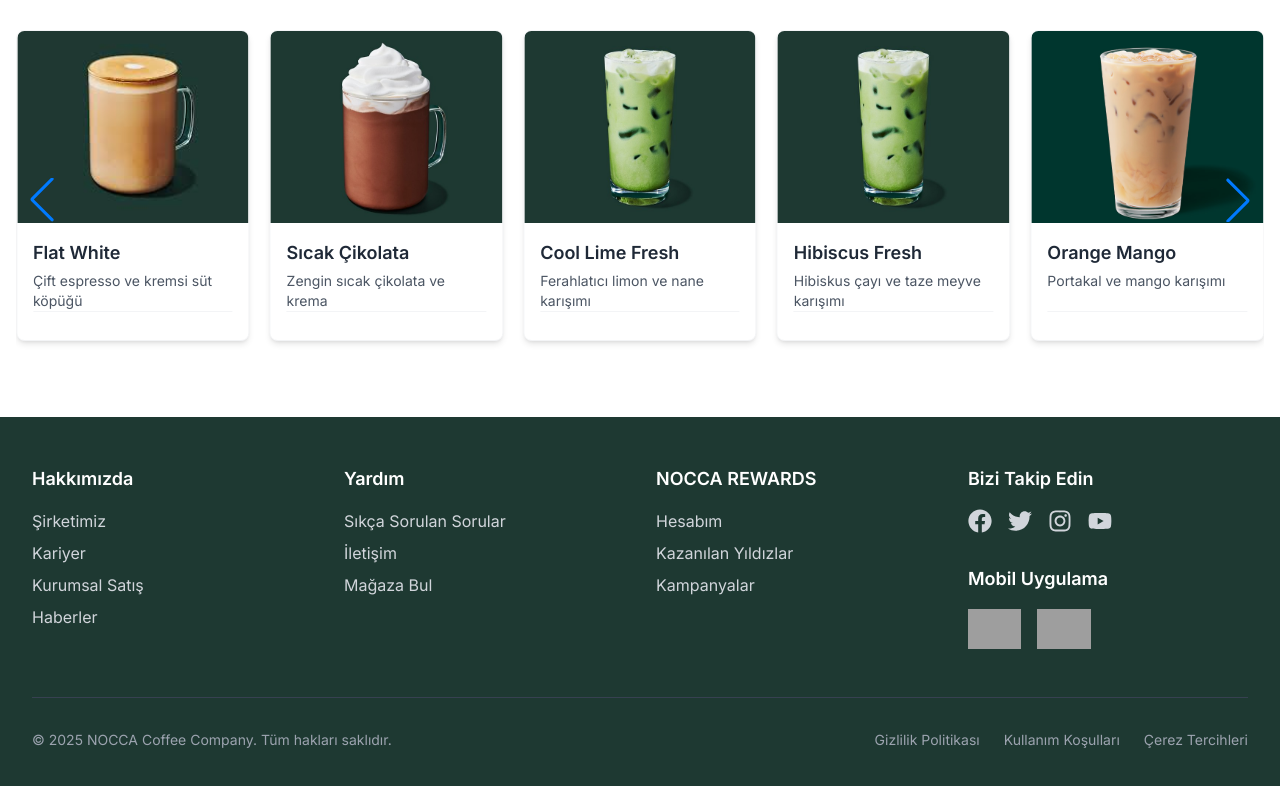
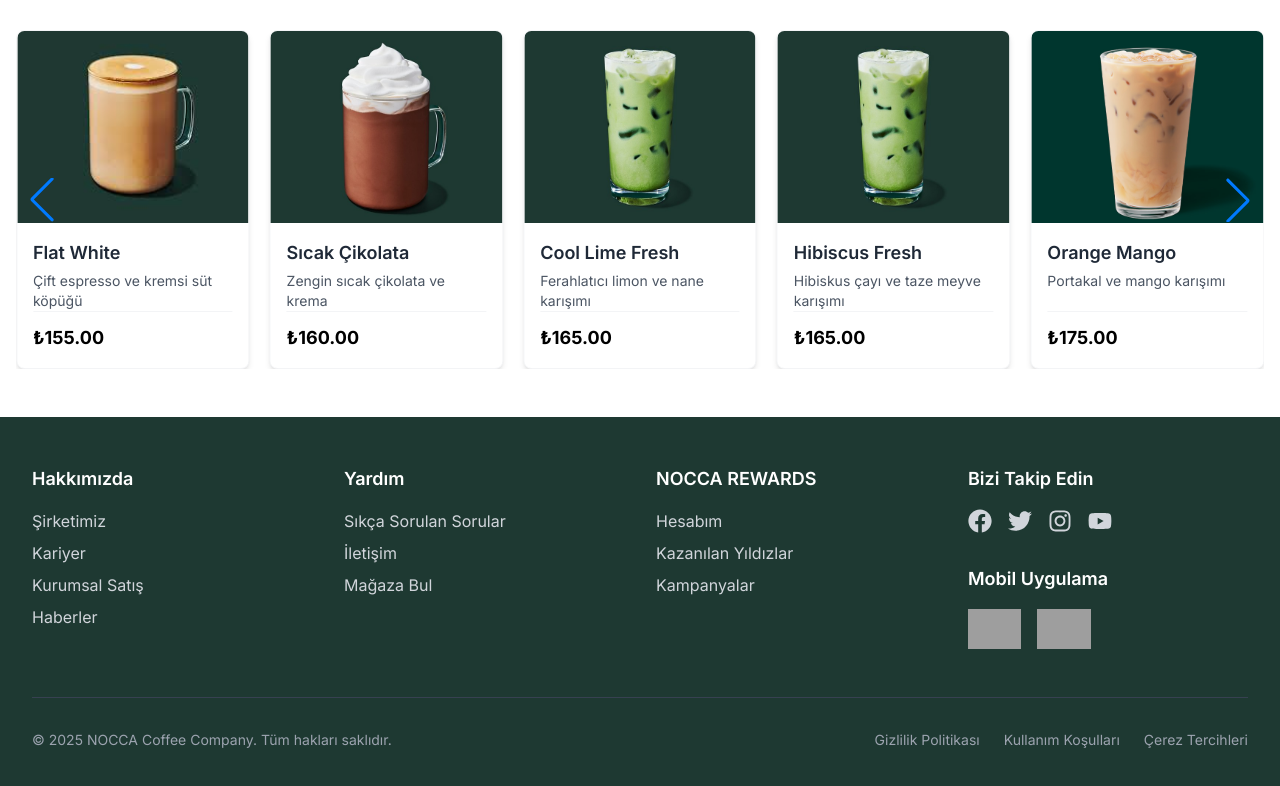
Before and after one commit to hakancineli/noccacoffe, a Next.js app: page / in a window 1280 px wide. Shown: the part 1722-2508 px from the top of the page. Built offline with nearby package versions, Linux system fonts and the light colour scheme; grey boxes are pictures that could not be loaded.

Commit message:
fix: build error and update feature products price

```diff
--- a/src/app/order-confirmation/[orderId]/page.tsx
+++ b/src/app/order-confirmation/[orderId]/page.tsx
@@ -25,12 +25,14 @@ export default async function OrderConfirmationPage({ params }: PageProps) {
 
     const serializedOrder = {
         ...order,
+        customerName: order.customerName || 'Misafir',
         totalAmount: Number(order.totalAmount),
         finalAmount: Number(order.finalAmount),
         orderItems: order.orderItems.map(item => ({
             ...item,
             unitPrice: Number(item.unitPrice),
-            totalPrice: Number(item.totalPrice)
+            totalPrice: Number(item.totalPrice),
+            size: item.size || undefined
         }))
     };
 
--- a/src/components/FeaturedProducts.tsx
+++ b/src/components/FeaturedProducts.tsx
@@ -75,7 +75,9 @@ const FeaturedProducts = () => {
                       <h3 className="text-lg font-semibold text-gray-800 line-clamp-1">{product.name}</h3>
                       <p className="text-gray-600 text-sm mt-1 line-clamp-2 min-h-[40px]">{product.description}</p>
                       <div className="mt-auto pt-3 border-t border-gray-100">
-                        <span className="text-starbucks-green font-bold text-lg">{product.price}</span>
+                        <span className="text-starbucks-green font-bold text-lg">
+                          ₺{(product.price || product.sizes?.[0]?.price || 0).toFixed(2)}
+                        </span>
                       </div>
                     </div>
                   </div>
```
